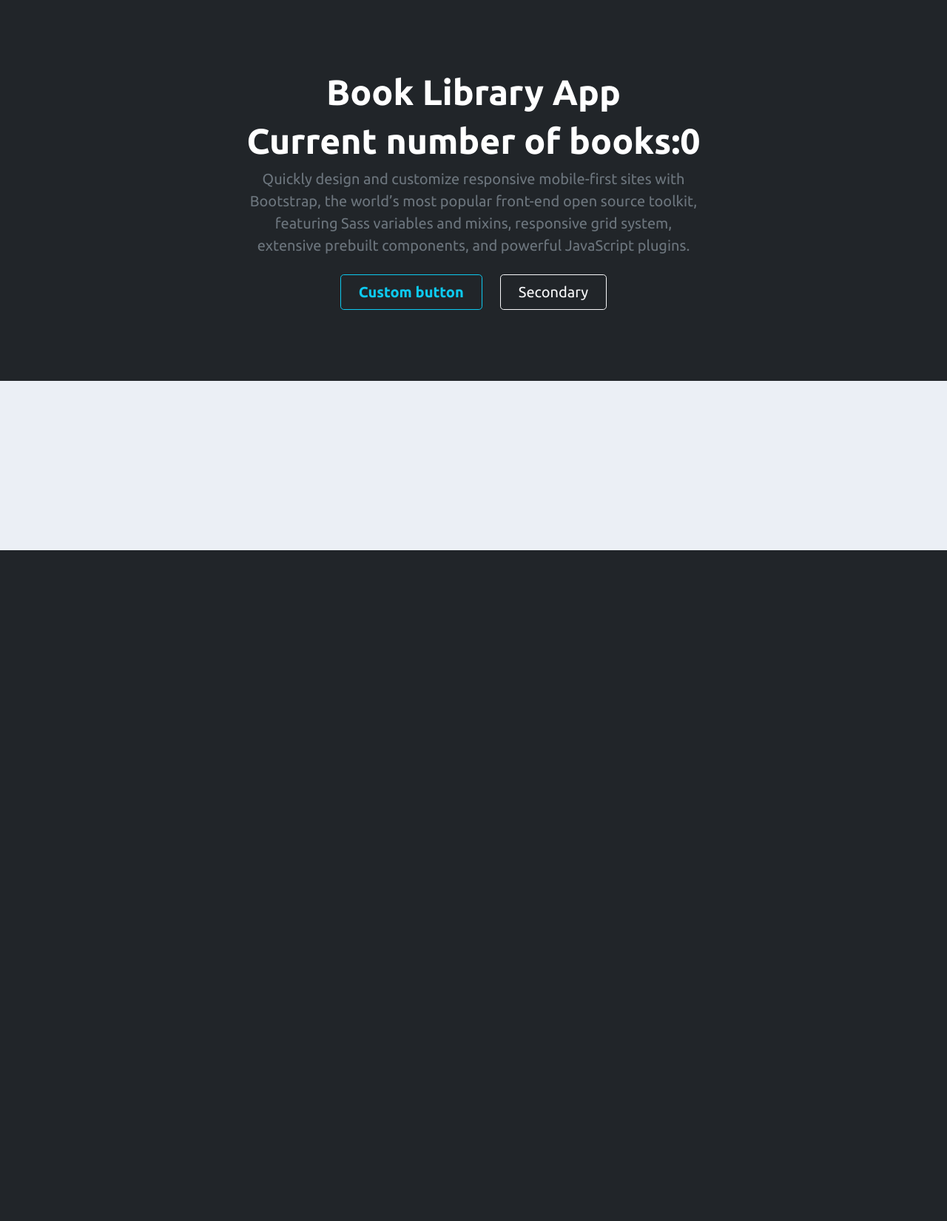
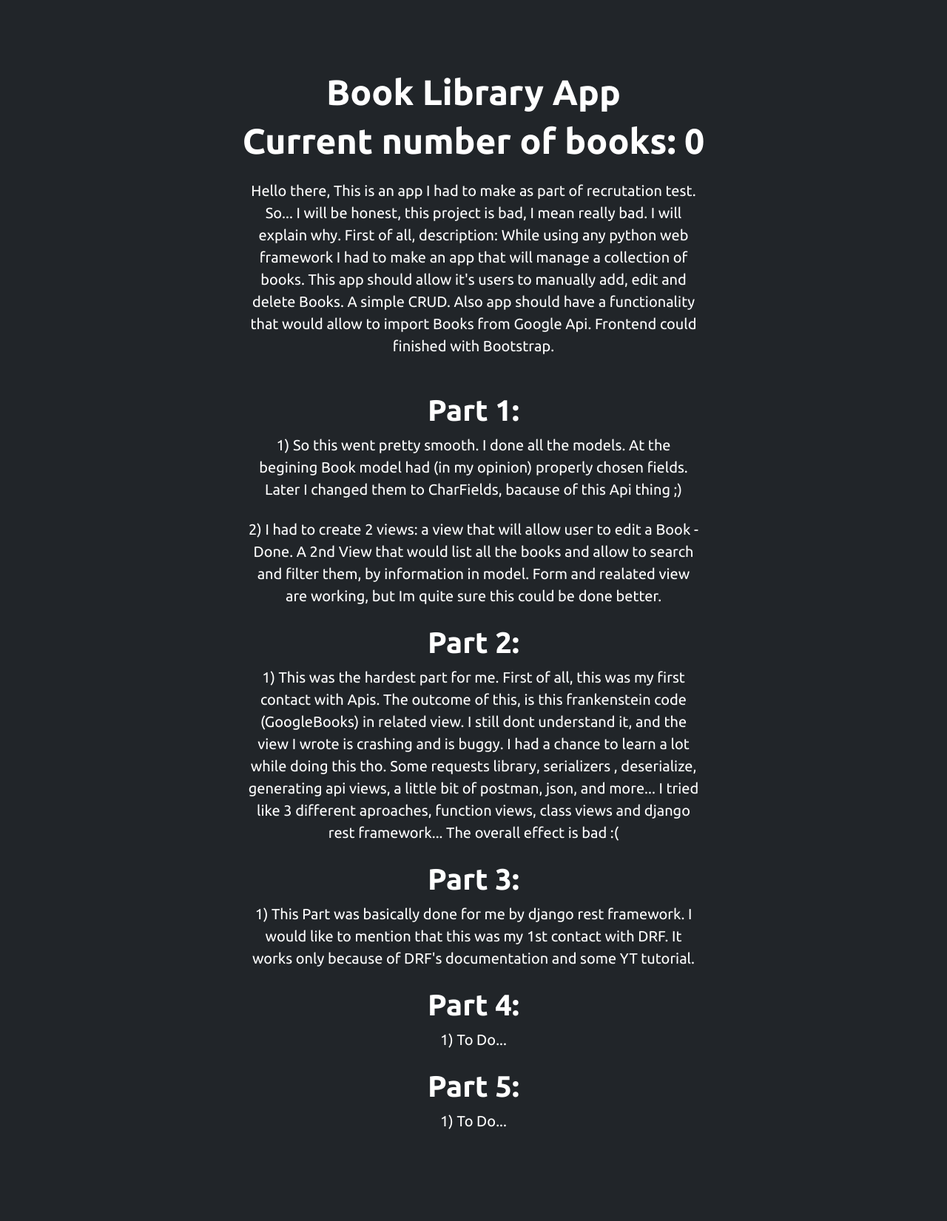
Before and after one commit to sbtah/django-stx-next-test, a Django app: page / in a window 1280 px wide. Shown: the part 56-1707 px from the top of the page at 74% size. Before the commit the page ends 800 px from the top, so only its background shows below. Run offline with Django 3.2, Linux system fonts and the light colour scheme; data that the repository does not hold is empty.

Commit message:
Added content to home page

```diff
--- a/src/api/urls.py
+++ b/src/api/urls.py
@@ -3,12 +3,12 @@ from django.urls import path, include
 from rest_framework import routers
 from api.views import BookViewSet, book_list
 
-# router = routers.DefaultRouter()
-# router.register(r'books', book_list)
+router = routers.DefaultRouter()
+router.register(r'books', BookViewSet)
 
 
 app_name = 'api'
 
 urlpatterns = [
-    path('api/', book_list, name='api'),
+    path('api/', include(router.urls), name='api'),
 ]
--- a/src/books/templates/books/book_list.html
+++ b/src/books/templates/books/book_list.html
@@ -2,8 +2,8 @@
 {% block title %}Books{% endblock title %}
 {% block content %}
 {% include 'search_book.html' %}
-<div class="container mt-5">
-    <div class="row">
+
+<div class="row mt-5">
     <div class="col-md">
         <div class="card card-body">
             <h5 class="text-center pt-2 display-5">Books</h5>
@@ -40,5 +40,5 @@
         </div>
     </div>
 </div>
-</div>
+
 {% endblock content %}
--- a/src/core/templates/core/home.html
+++ b/src/core/templates/core/home.html
@@ -4,15 +4,45 @@
 <div class="bg-dark text-secondary px-4 py-5 text-center">
     <div class="py-5">
         <h1 class="display-5 fw-bold text-white">Book Library App</h1>
-        <h3 class="display-5 fw-bold text-white">Current number of books:{{ all_books }}</h3>
-        <div class="col-lg-6 mx-auto">
-            <p class="fs-5 mb-4">Quickly design and customize responsive mobile-first sites with Bootstrap, the world’s
-                most popular front-end open source toolkit, featuring Sass variables and mixins, responsive grid system,
-                extensive prebuilt components, and powerful JavaScript plugins.</p>
-            <div class="d-grid gap-2 d-sm-flex justify-content-sm-center">
-                <button type="button" class="btn btn-outline-info btn-lg px-4 me-sm-3 fw-bold">Custom button</button>
-                <button type="button" class="btn btn-outline-light btn-lg px-4">Secondary</button>
-            </div>
+        <h3 class="display-5 fw-bold text-white">Current number of books: {{ all_books }}</h3>
+        <div class="col-lg-6 mx-auto mt-4">
+            <p class="fs-5 mb-4 text-white">Hello there,
+
+                This is an app I had to make as part of recrutation test.
+                So... I will be honest, this project is bad, I mean really bad.
+
+                I will explain why.
+                First of all, description:
+                While using any python web framework I had to make an app that will manage a collection of books.
+                This app should allow it's users to manually add, edit and delete Books. A simple CRUD.
+                Also app should have a functionality that would allow to import Books from Google Api.
+                Frontend could finished with Bootstrap.</p>
+            <br>
+            <h5 class="display-6 fw-bold text-white">Part 1:</h5>
+            <p class="fs-5 mb-4 text-white">
+                1) So this went pretty smooth. I done all the models. At the begining Book model had (in my opinion)
+                properly chosen fields. Later I changed them to CharFields, bacause of this Api thing ;)</p>
+            <p class="fs-5 mb-4 text-white">
+                2) I had to create 2 views: a view that will allow user to edit a Book - Done. A 2nd View that would
+                list all the books and allow to search and filter them, by information in model. Form and realated view
+                are working, but Im quite sure this could be done better.</p>
+
+            <h5 class="display-6 fw-bold text-white">Part 2:</h5>
+            <p class="fs-5 mb-4 text-white">
+                1) This was the hardest part for me. First of all, this was my first contact with Apis. The outcome of
+                this, is this frankenstein code (GoogleBooks) in related view. I still dont understand it, and the view
+                I wrote is crashing and is buggy. I had a chance to learn a lot while doing this tho. Some requests
+                library, serializers , deserialize, generating api views, a little bit of postman, json, and more... I
+                tried like 3 different aproaches, function views, class views and django rest framework...
+                The overall effect is bad :(</p>
+            <h5 class="display-6 fw-bold text-white">Part 3:</h5>
+            <p class="fs-5 mb-4 text-white">1) This Part was basically done for me by django rest framework. I would
+                like to mention that this was my 1st contact with DRF. It works only because of DRF's documentation and
+                some YT tutorial.</p>
+            <h5 class="display-6 fw-bold text-white">Part 4:</h5>
+            <p class="fs-5 mb-4 text-white">1) To Do...</p>
+            <h5 class="display-6 fw-bold text-white">Part 5:</h5>
+            <p class="fs-5 mb-4 text-white">1) To Do...</p>
         </div>
     </div>
 </div>
--- a/src/core/views.py
+++ b/src/core/views.py
@@ -2,6 +2,7 @@ from django.shortcuts import render
 from books.models import Book
 
 
+# This function will greet visitors with
 def home_view(request):
 
     all_books = Book.objects.all().count()
```
Also changed, not shown: test.py (deleted, +0 -17 lines). Lines whose indentation alone changed are shown as unchanged.
